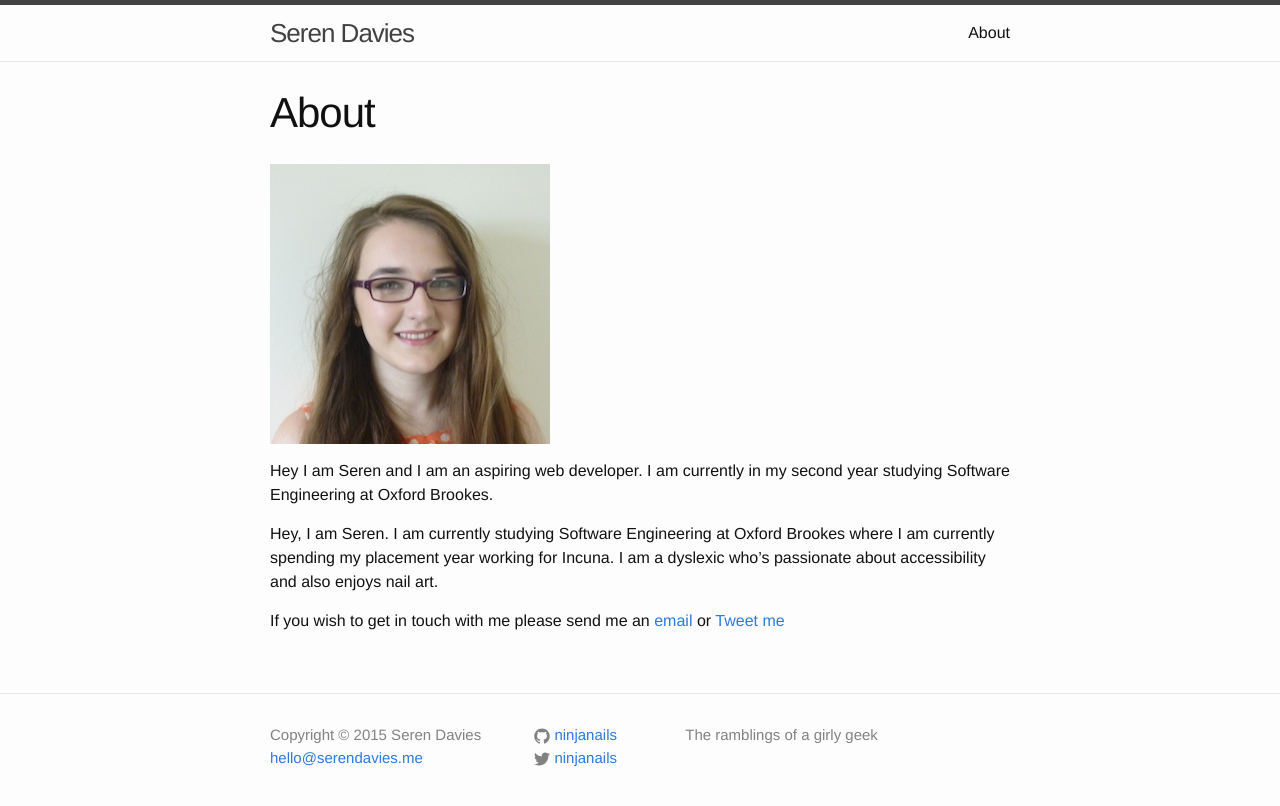
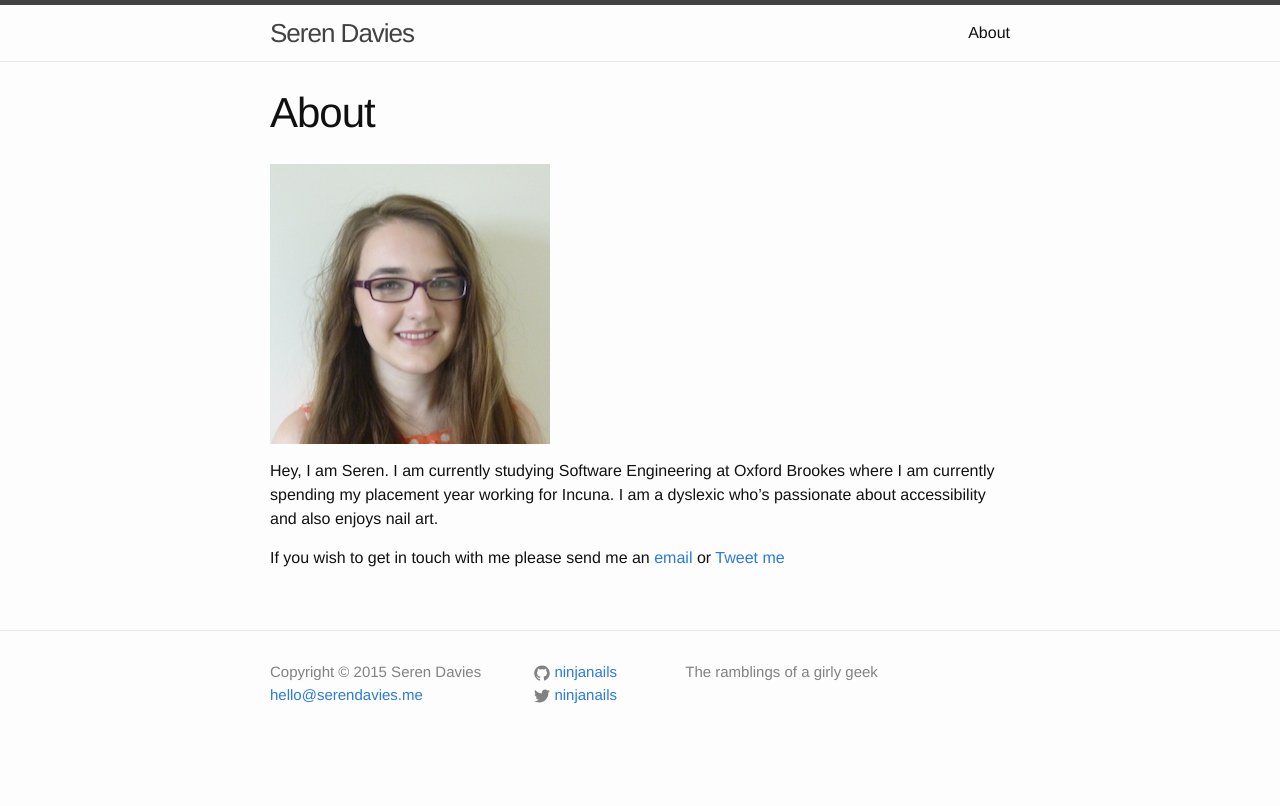
Before and after one commit to ninjanails/ninjanails.github.io, a Jekyll site: the page built from about.md, in a window 1280 px wide. Shown: the top 806 px of the page. Built offline with Jekyll 4.4.1, drawn with Linux system fonts in a browser that asks for light colours.

Commit message:
removed extra about text

```diff
--- a/about.md
+++ b/about.md
@@ -6,10 +6,6 @@ permalink: /about/
 
 ![Photo of Seren]({{site.baseurl}}/img/serenDavies.jpg)
 
-
-Hey I am Seren and I am an aspiring web developer.
-I am currently in my second year studying Software Engineering at Oxford Brookes.
-
 Hey, I am Seren. I am currently studying Software Engineering at Oxford Brookes where I am currently spending my placement year working for Incuna. I am a dyslexic who's passionate about accessibility and also enjoys nail art.
 
 If you wish to get in touch with me please send me an [email](mailto:hello@serendavies.me) or [Tweet me](https://twitter.com/ninjanails)
```
Also changed, not shown: img/seren.png (deleted).
